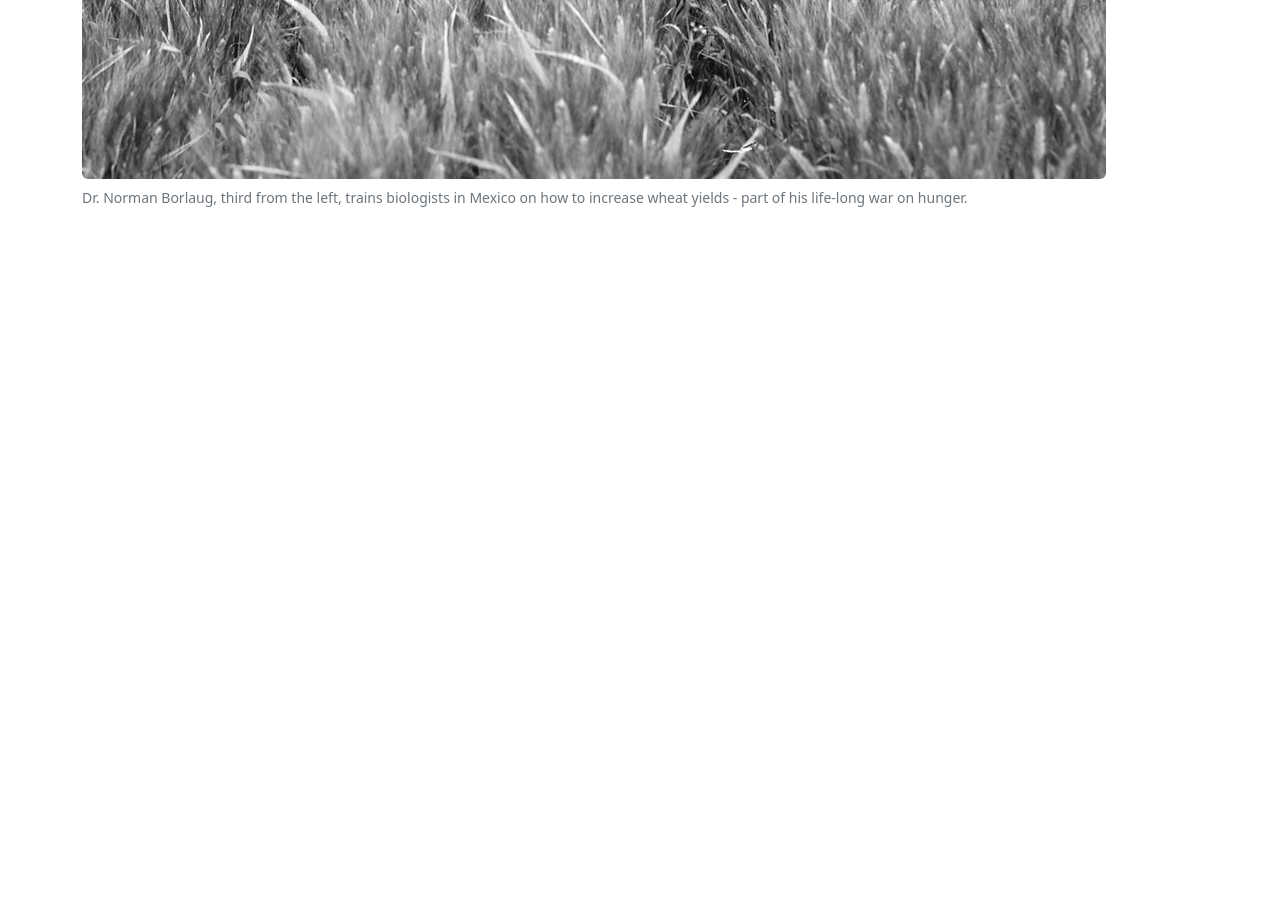
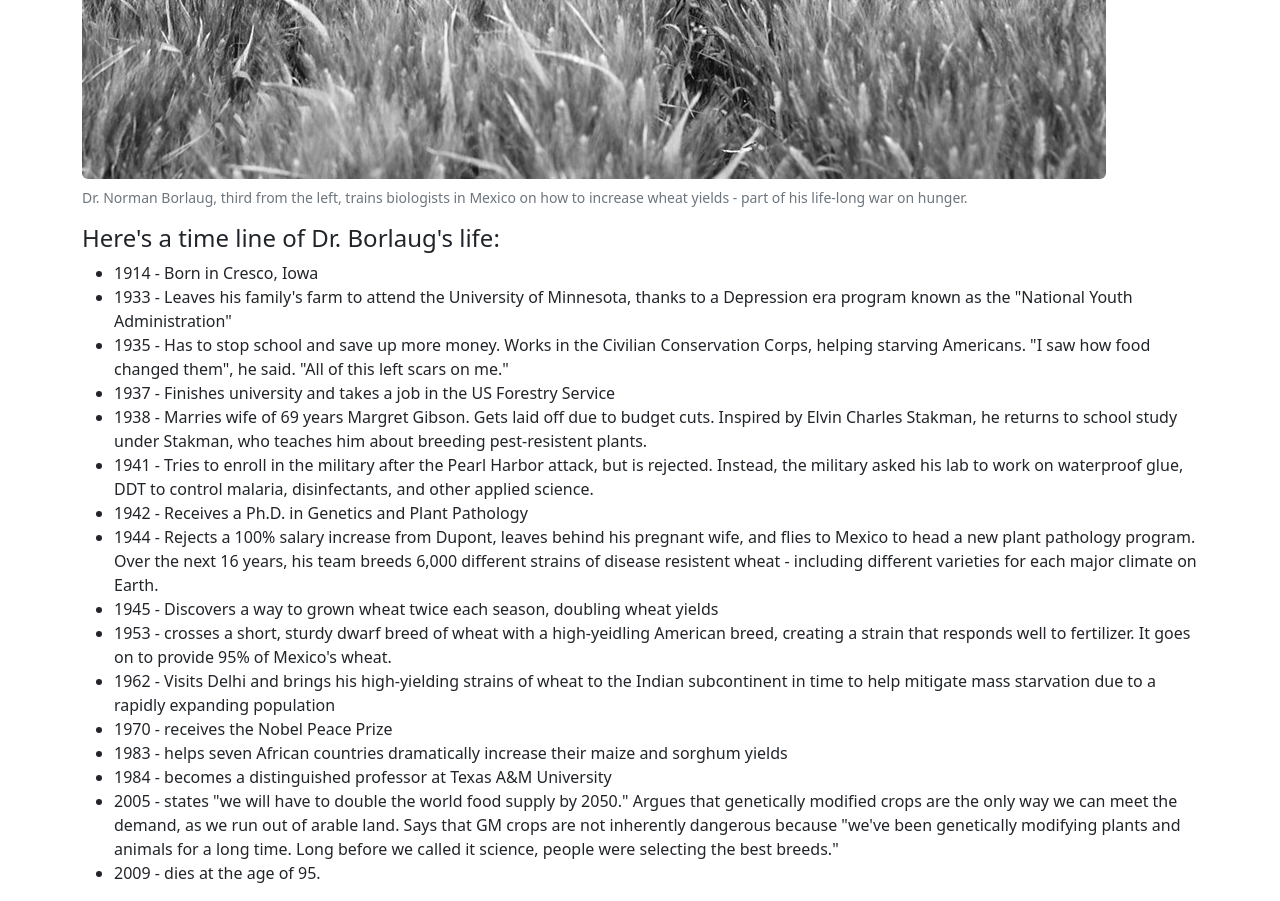
Before and after one commit to Simonluw/willy-simon, a plain HTML site: page index.html in a window 1280 px wide. Shown: the part 500-1401 px from the top of the page. Before the commit the page ends 800 px from the top, so only its background shows below. Drawn offline with nearby package versions, Linux system fonts and the light colour scheme.

Commit message:
simon's tribute page push

```diff
--- a/index.html
+++ b/index.html
@@ -16,6 +16,73 @@
       <figcaption class="figure-caption" id="img-caption">Dr. Norman Borlaug, third from the left, trains biologists in Mexico on how to increase wheat yields - part of his life-long war on hunger.</figcaption>
     </figure>
 
+    <h4 id="tribute-info">Here's a time line of Dr. Borlaug's life:
+    </h4>
+    <ul >
+      <li >
+      1914 - Born in Cresco, Iowa
+    </li>
+      <li >
+        1933 - Leaves his family's farm to attend the University of Minnesota, thanks to a Depression era program known as the "National Youth Administration"
+      </li>
+
+      <li >
+        1935 - Has to stop school and save up more money. Works in the Civilian Conservation Corps, helping starving Americans. "I saw how food changed them", he said. "All of this left scars on me."
+      </li>
+      <li >
+        1937 - Finishes university and takes a job in the US Forestry Service
+      </li>
+      <li >
+        1938 - Marries wife of 69 years Margret Gibson. Gets laid off due to budget cuts. Inspired by Elvin Charles Stakman, he returns to school study under Stakman, who teaches him about breeding pest-resistent plants.
+
+      </li>
+      <li >
+        1941 - Tries to enroll in the military after the Pearl Harbor attack, but is rejected. Instead, the military asked his lab to work on waterproof glue, DDT to control malaria, disinfectants, and other applied science.
+
+      </li>
+      <li >1942 - Receives a Ph.D. in Genetics and Plant Pathology
+
+      </li>
+      <li >
+        1944 - Rejects a 100% salary increase from Dupont, leaves behind his pregnant wife, and flies to Mexico to head a new plant pathology program. Over the next 16 years, his team breeds 6,000 different strains of disease resistent wheat - including different varieties for each major climate on Earth.
+
+      </li>
+      <li >
+        1945 - Discovers a way to grown wheat twice each season, doubling wheat yields
+
+      </li>
+      <li >
+        1953 - crosses a short, sturdy dwarf breed of wheat with a high-yeidling American breed, creating a strain that responds well to fertilizer. It goes on to provide 95% of Mexico's wheat.
+
+      </li>
+
+      <li >
+        1962 - Visits Delhi and brings his high-yielding strains of wheat to the Indian subcontinent in time to help mitigate mass starvation due to a rapidly expanding population
+
+      </li>
+      <li >
+        1970 - receives the Nobel Peace Prize
+
+      </li>
+      <li >
+        1983 - helps seven African countries dramatically increase their maize and sorghum yields
+
+      </li>
+
+      <li >1984 - becomes a distinguished professor at Texas A&M University
+
+      </li><li >2005 - states "we will have to double the world food supply by 2050." Argues that genetically modified crops are the only way we can meet the demand, as we run out of arable land. Says that GM crops are not inherently dangerous because "we've been genetically modifying plants and animals for a long time. Long before we called it science, people were selecting the best breeds."
+
+      </li>
+      <li >
+        2009 - dies at the age of 95.
+
+
+      </li>
+
+
+    </ul>
+
   </div>
 
 
```
Lines whose indentation alone changed are shown as unchanged.
